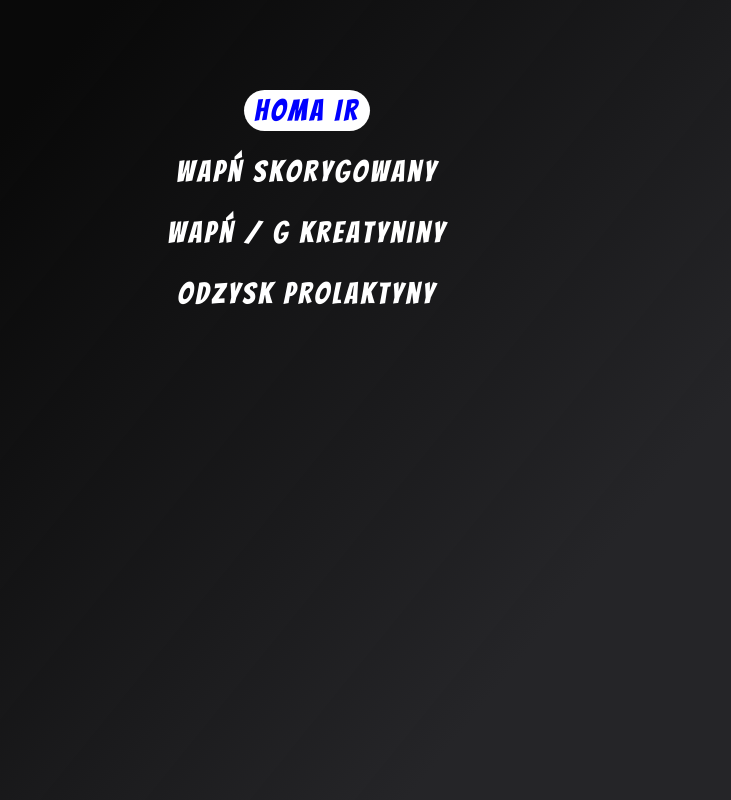
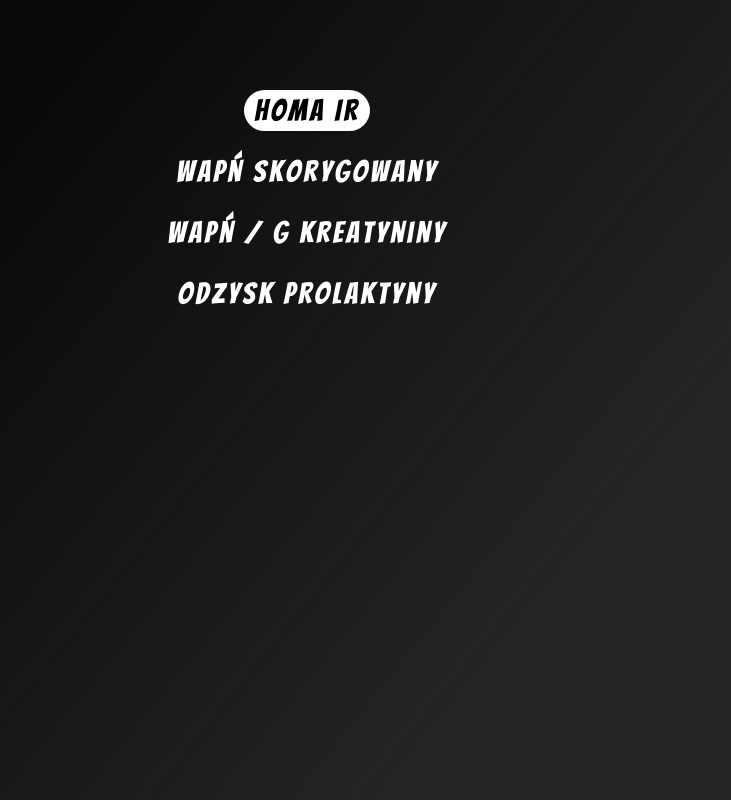
Before and after one commit to covalt1985/labcalc, a React (Create React App) app: page / in a window 1280 px wide. In both pictures the pointer is over the item "HOMA IR". Shown: the whole page, without its empty margins (333-1064 px from the left). Built offline with nearby package versions, Linux system fonts and the light colour scheme.

Commit message:
small style change

```diff
--- a/src/Components/Menu/style.css
+++ b/src/Components/Menu/style.css
@@ -72,7 +72,7 @@
 }
 
 .wrapper ul li:hover {
-  color: blue;
+  color: black;
 }
 
 .wrapper ul li.hello {
@@ -192,4 +192,5 @@ button.clicked {
 button.clicked:hover {
   background-color: var(--focus-color);
   color: black;
+  opacity: 0.6;
 }
```
